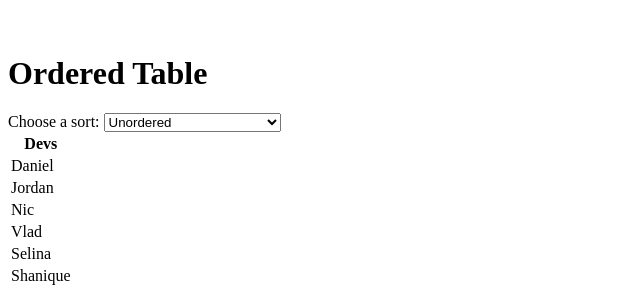
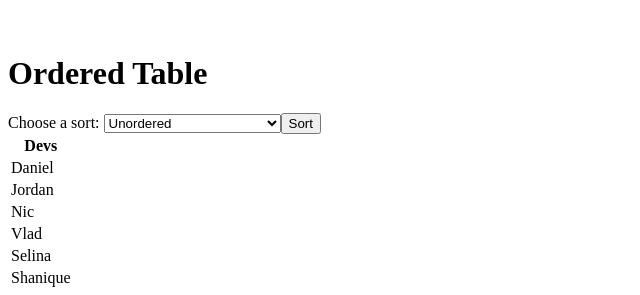
Before and after one commit to jordansali/les-innovateurs-front-end, a Gatsby site: page / in a window 1280 px wide. Shown: the part 637-932 px from the top of the page, without its empty margins (0-640 px from the left). Built offline with nearby package versions, Linux system fonts and the light colour scheme; Gatsby itself is replaced by a stand-in of ours.

Commit message:
More work on ordered table

```diff
--- a/src/components/OrderedTableComp.js
+++ b/src/components/OrderedTableComp.js
@@ -3,13 +3,32 @@ import React from "react"
 
 function OrderedTable() {
     // Array for table
-    var data = ["Daniel", "Jordan", "Nic", "Selina", "Vlad", "Shanique"];
+    let devList = [
+        {dev: "Daniel"},
+        {dev: "Jordan"},
+        {dev: "Nic"},
+        {dev: "Selina"},
+        {dev: "Vlad"},
+        {dev: "Shanique"}
+    ];
 
     //Here is where we store javascript functions
 
-    window.onload = () => {
-        alert("loaded");
-    };
+    function generateTable() {
+        var table = document.getElementById("table2");
+        alert(table);
+        let data = Object.keys(devList[0]);
+
+        let thead = table.createTHead();
+        let row = thead.insertRow();
+        for (let key of data) {
+            let th = document.createElement("th");
+            let text = document.createTextNode(key);
+            th.appendChild(text);
+            row.appendChild(th);
+        }
+    }
+
     function order(){
         var selected = document.getElementById("order").value;
 
@@ -62,6 +81,10 @@ function OrderedTable() {
             }
         }
     };
+    //Calling function upon start of component
+
+
+
     //Gatsby turns the following "html" into react javascript.
     return (
     <div>
@@ -73,6 +96,7 @@ function OrderedTable() {
             <option value="AlphaDescending">Alphabetical - Descending</option>
             <option value="AlphaAscending">Alphabetical - Ascending</option>
         </select>
+        <button onClick={generateTable}>Sort</button>
 
         <table id="table">
             <tr>
@@ -98,6 +122,10 @@ function OrderedTable() {
             </tr>
         </table>
 
+        <table id="table2">
+
+        </table>
+
     </div>
     )
 }
```
